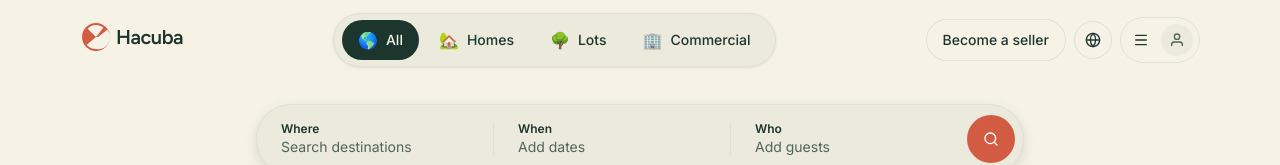
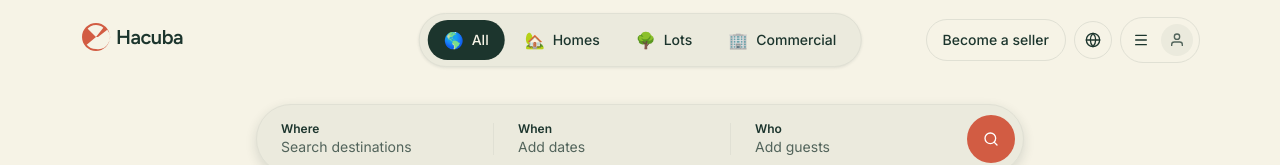
Before and after one commit to Andiewitz/Hacuba, a Next.js app in the folder client/: page / in a window 1280 px wide. Shown: the top 165 px of the page. Built offline with nearby package versions, Linux system fonts and the light colour scheme.

Commit message:
fix: center nav on viewport, favicon terracotta

```diff
--- a/client/src/components/navbar.tsx
+++ b/client/src/components/navbar.tsx
@@ -14,12 +14,12 @@ const navItems = [
 export default function Navbar() {
   return (
     <header className="sticky top-0 z-50 bg-background">
-      <div className="mx-auto flex h-20 max-w-[1760px] items-center justify-between px-6 md:px-10 lg:px-20">
+      <div className="relative mx-auto flex h-20 max-w-[1760px] items-center justify-between px-6 md:px-10 lg:px-20">
         <Link href="/" className="shrink-0">
           <HacubaLogo className="text-primary" />
         </Link>
 
-        <nav className="hidden md:flex items-center gap-1 rounded-full border border-border bg-card px-2 py-1.5 shadow-sm">
+        <nav className="absolute left-1/2 top-1/2 -translate-x-1/2 -translate-y-1/2 hidden md:flex items-center gap-1 rounded-full border border-border bg-card px-2 py-1.5 shadow-sm">
           {navItems.map((item) => (
             <button
               key={item.label}
```
